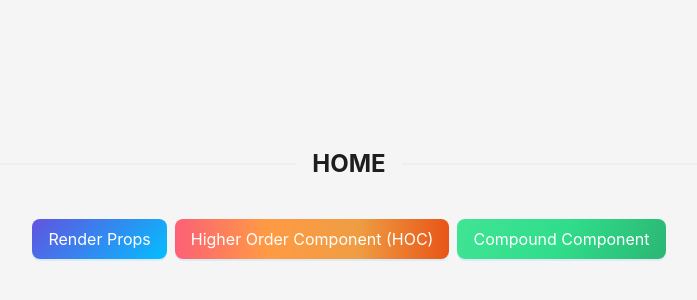
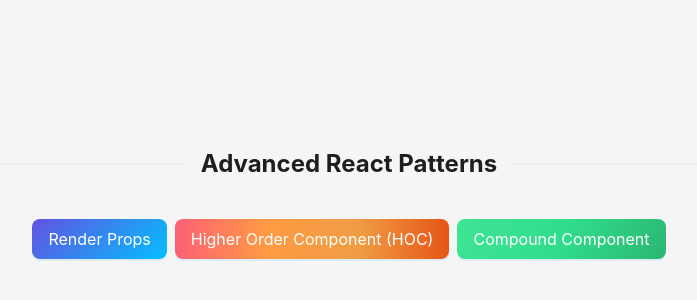
Before and after one commit to agfadhil/advanced-react-patterns, a React (Create React App) app: page / in a window 1280 px wide. Shown: the part 208-508 px from the top of the page, without its empty margins (291-988 px from the left). Built offline with nearby package versions, Linux system fonts and the light colour scheme.

Commit message:
change home title

```diff
--- a/src/pages/Home/component.js
+++ b/src/pages/Home/component.js
@@ -89,7 +89,7 @@
   return (
     <Flex align="center" justify="center" vertical className="main-home">
       <Divider style={{ marginTop: 0 }}>
-        <h2>HOME</h2>
+        <h2>Advanced React Patterns</h2>
       </Divider>
       <Row>
         <ButtonsAntdConfigured />
```
